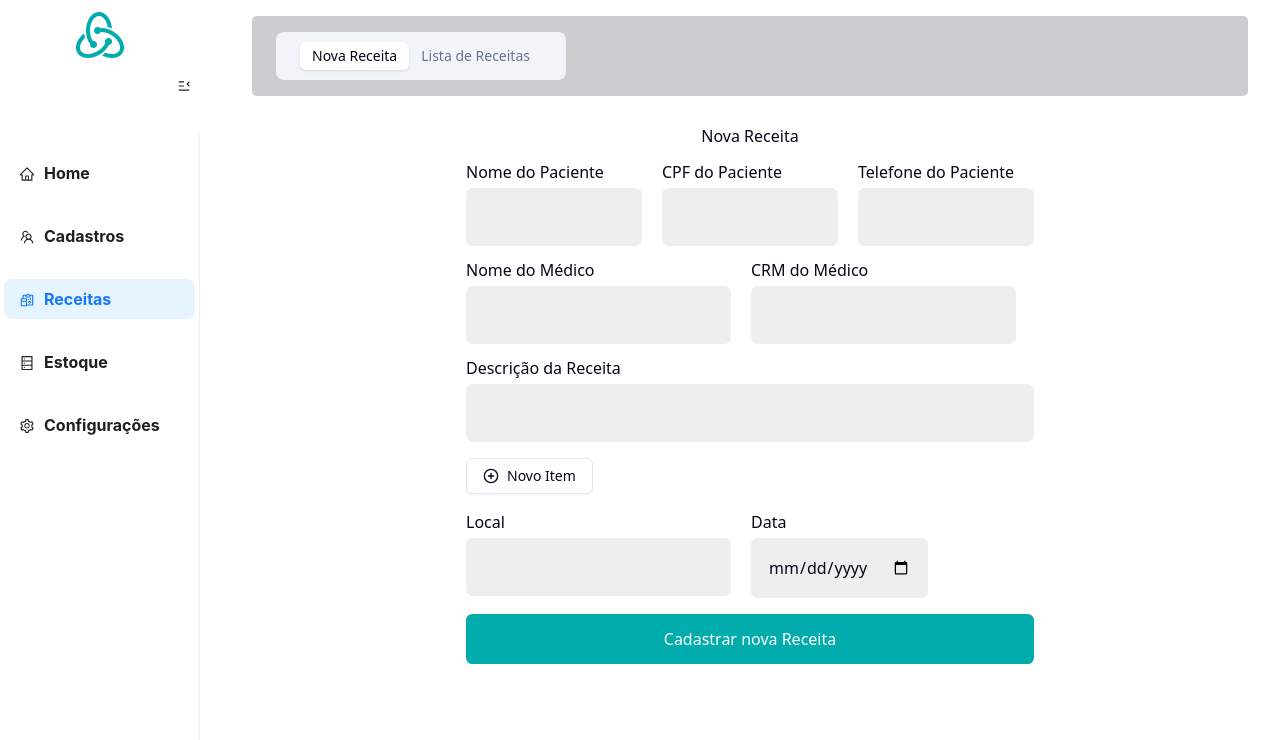
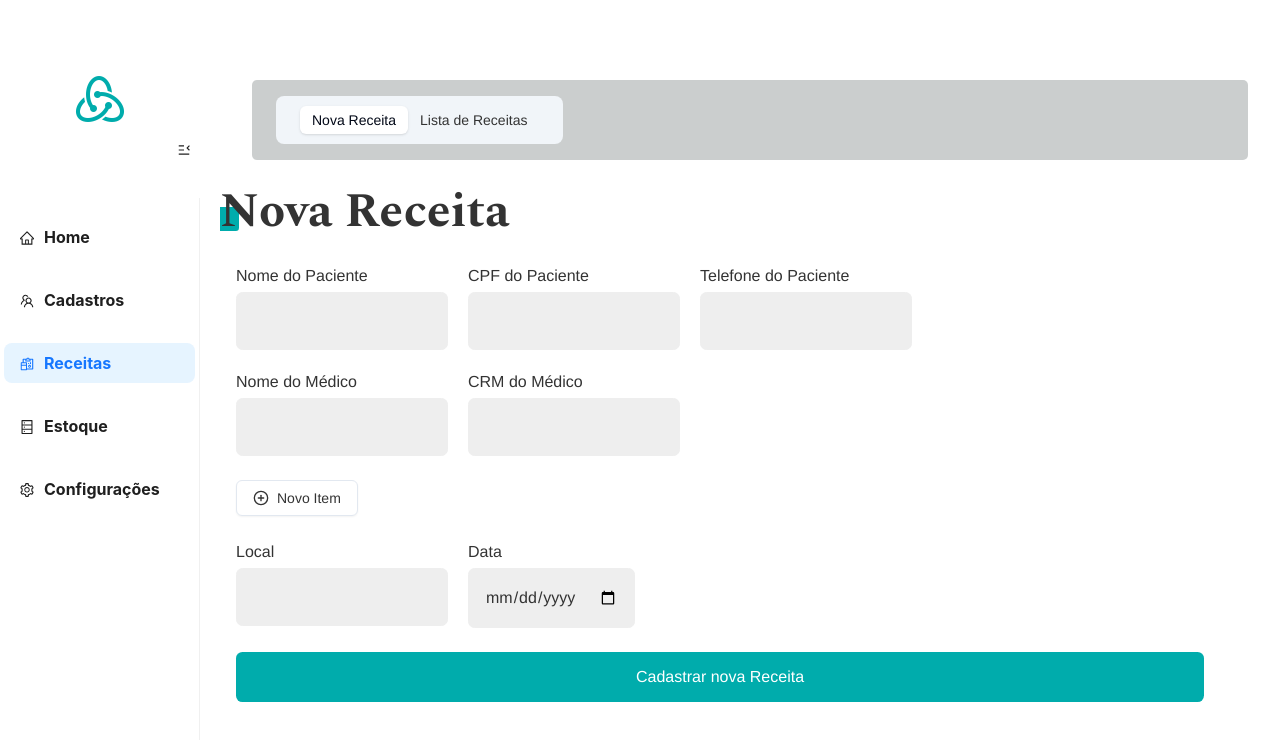
Before and after one commit to efarma-tcc/teste, a React (Vite) app: page /cadastros in a window 1280 px wide. Both pictures are taken after a click on the item "Receitas". Shown: the top 740 px of the page. Built offline with nearby package versions, Linux system fonts and the light colour scheme.

Commit message:
adicionando

```diff
--- a/src/Components/CadastroFuncionario/CadastroFuncionario.module.css
+++ b/src/Components/CadastroFuncionario/CadastroFuncionario.module.css
@@ -1,5 +1,5 @@
 .cadastrofuncionario{
-    position: center;
+    position: relative;
     display: block;
     min-height: 100vh;
     gap: 2rem;
@@ -10,6 +10,7 @@
     max-width: 30rem;
     padding: 2rem;
   }
+
 
   @media (max-width: 40rem){
     .cadastrofuncionario{
--- a/src/Components/CadastroFuncionario/CadastroFuncionarioForm.module.css
+++ b/src/Components/CadastroFuncionario/CadastroFuncionarioForm.module.css
@@ -4,20 +4,16 @@
     margin-bottom: 1rem;
     display: flex;
     flex-direction: column;
-    gap: 8 px;
+    gap: 8px;
     max-width: 600px;
-    margin: 0 auto;
+    margin: 0;
     padding: 16px;
+  }
 
-  }
 
 .formrow{
     display: flex;
     gap: 20px;
-}
-
-.containerTitulo{
-    text-align: center;
 }
 
 .select{
--- a/src/Components/CadastroPaciente/CadastroPacienteForm.module.css
+++ b/src/Components/CadastroPaciente/CadastroPacienteForm.module.css
@@ -1,16 +1,12 @@
 @import url('https://fonts.googleapis.com/css2?family=Spectral:wght@700&display=swap');
-
-.containerTituloP{
-    text-align: center;
-}
 
 .formcontainerP{
     margin-bottom: 1rem;
     display: flex;
     flex-direction: column;
-    gap: 8 px;
+    gap: 8px;
     max-width: 600px;
-    margin: 0 auto;
+    margin: 0;
     padding: 16px;
 }
 
--- a/src/Components/CadastroRemedios/CadastroRemedioForm.module.css
+++ b/src/Components/CadastroRemedios/CadastroRemedioForm.module.css
@@ -1,14 +1,10 @@
-.containerTituloR{
-    text-align: center;
-}
-
 .formcontainerR{
     margin-bottom: 1rem;
     display: flex;
     flex-direction: column;
-    gap: 8 px;
+    gap: 8px;
     max-width: 600px;
-    margin: 0 auto;
+    margin: 0;
     padding: 16px;
 }
 
--- a/src/Components/Forms/Input.module.css
+++ b/src/Components/Forms/Input.module.css
@@ -3,7 +3,7 @@
 }
 
 .input{
-  border: 1px, solid #eee;
+  border: 1px solid #eee;
   display: block;
   width: 100%;
   font-size: 1rem;
--- a/src/Components/NovaReceita/CadastroReceitaForm.jsx
+++ b/src/Components/NovaReceita/CadastroReceitaForm.jsx
@@ -17,7 +17,6 @@ import { Input } from '../ui/input';
     const cpfR = useForm();
     const telefoneR = useForm();
     const nomeMedico = useForm();
-    const descricaoReceita = useForm();
     const local = useForm();
     const assinatura = useForm();
     const dataPrescricao = useForm();
@@ -38,7 +37,6 @@ import { Input } from '../ui/input';
                 <InputLe label="Nome do Médico" type="text" name="nomeMedico" {...nomeMedico}></InputLe>
                 <InputLe label="CRM do Médico" type="number" name="crm"></InputLe>
             </div>
-                <InputLe label="Descrição da Receita" type="text-area" name="descricaoReceita" {...descricaoReceita}></InputLe>
 
             <div className='mb-5'>
                 <Dialog>
--- a/src/Components/NovaReceita/CadastroReceitaForm.module.css
+++ b/src/Components/NovaReceita/CadastroReceitaForm.module.css
@@ -2,14 +2,10 @@
     margin-bottom: 1rem;
     display: flex;
     flex-direction: column;
-    gap: 8 px;
-    max-width: 600px;
-    margin: 0 auto;
+    gap: 8px;
+    max-width: 1000px;
+    margin: 0;
     padding: 16px;
-}
-
-.containerTituloRe{
-    text-align: center;
 }
 
 .formrowRe{
--- a/src/Pages/Cadastros.jsx
+++ b/src/Pages/Cadastros.jsx
@@ -4,6 +4,7 @@ import ModalPages from "@/Components/MoldalPages"
 import CadastroPaciente from "@/Components/CadastroPaciente/CadastroPaciente"
 import CadastroFuncionario from "@/Components/CadastroFuncionario/CadastroFuncionario"
 import TableCadastros from "@/Components/tables/Table-cadastros/TableCadastros"
+import '../App.css';
 
 
 export default function Cadastros(){
```
Also changed, not shown: src/Components/CadastroRemedioEstoque/CadastroRemedioEstoqueForm.module.css (+2 -5 lines).
